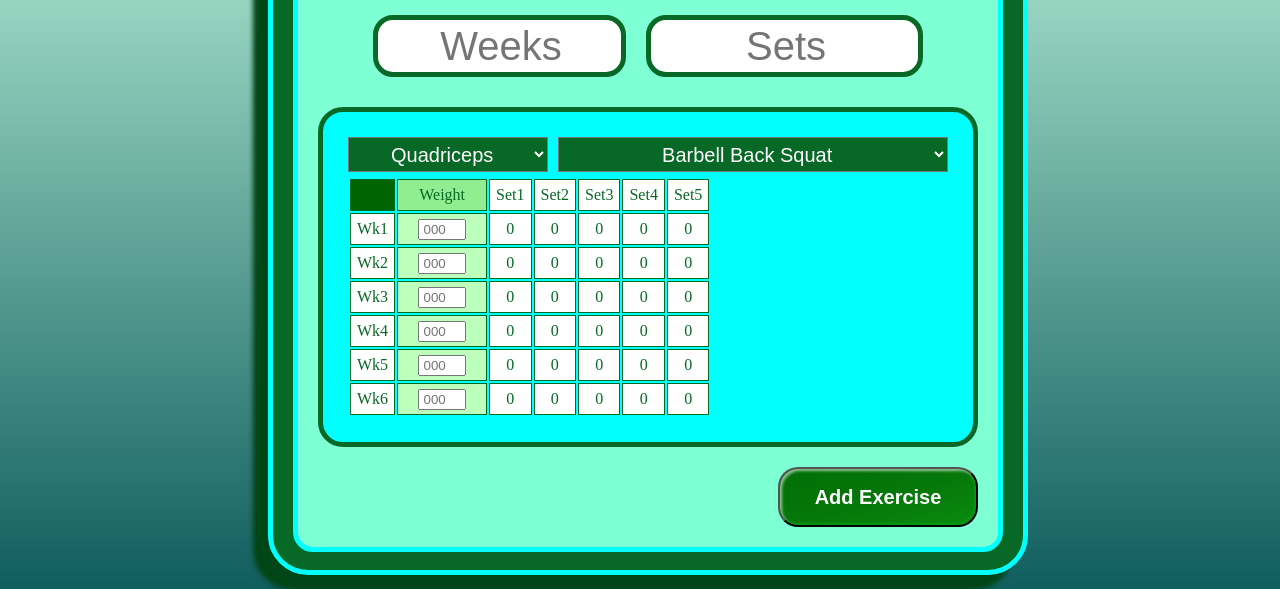
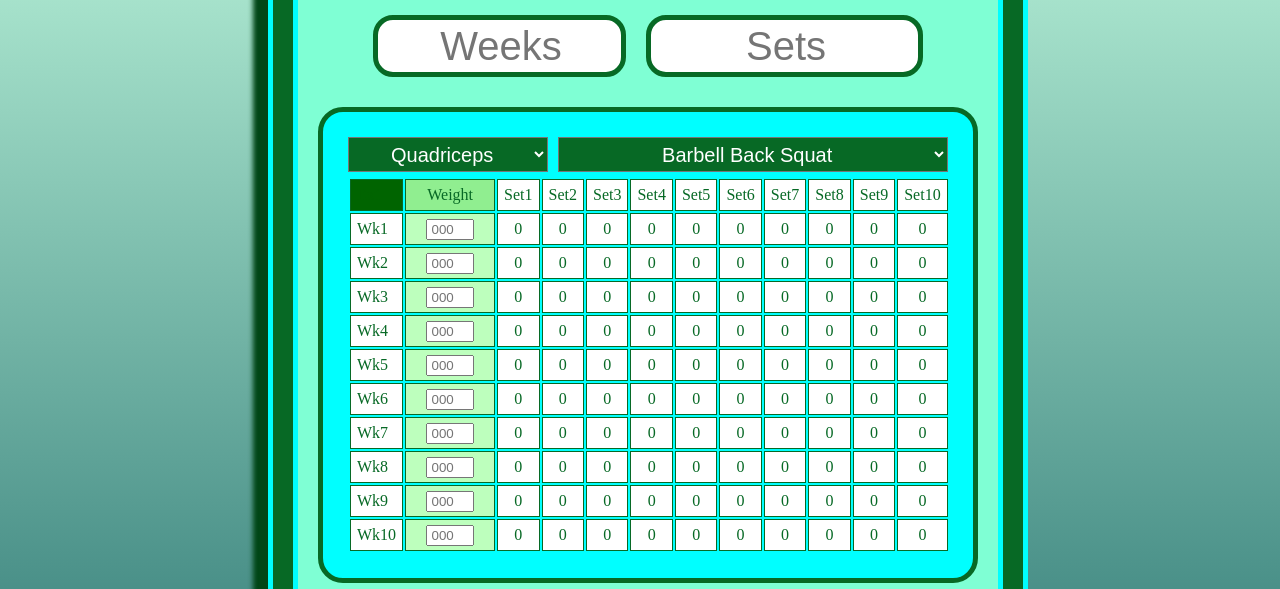
Before and after one commit to 4pd4stantone/SBA_316, a plain HTML site: page index.html in a window 1280 px wide. Shown: the part 211-800 px from the top of the page. Drawn offline with Linux system fonts and the light colour scheme.

Commit message:
changed innerHTML inside inner loop to setAtrribute instead

```diff
--- a/script.js
+++ b/script.js
@@ -7,8 +7,8 @@
 
 
 // adding weeks and sets to workout plan
-const weeks = 2 + 5;
-const sets = 3 + 4;
+const weeks = 2 + 9;
+const sets = 3 + 9;
 
 const workoutTable = document.getElementById("workout-table");
 const table = document.createElement("table");
@@ -21,23 +21,30 @@ for (let r = 0; r < weeks; r++) {
     if (s === 0 && r ===0) {
     const td = document.createElement("td");
     tr.appendChild(td);
-    td.innerText = "Ex1";
+    td.textContent = "Ex1";
     td.style.backgroundColor = 'darkgreen';
     td.style.color = 'darkgreen'
     } else if (s === 0) {
     const td = document.createElement("td");
     tr.appendChild(td);
-    td.innerText = `Wk${r}`;
+    td.textContent = `Wk${r}`;
     } else if (s === 1 && r === 0) {
     const td = document.createElement("td");
     tr.appendChild(td);
-    td.innerText = `Weight`;
+    td.textContent = `Weight`;
     td.style.textAlign = 'center';
     td.style.backgroundColor = 'lightgreen';
     } else if (s === 1 && r > 0) {
     const td = document.createElement("td");
     tr.appendChild(td);
-    td.innerHTML = `<input type="number" name="number" placeholder="000" min='1' max='999' style="width: 40px; text-align: center">`;
+    let input = document.createElement('input');
+    td.appendChild(input)
+    input.setAttribute("type", "number");
+    input.setAttribute("name", "number");
+    input.setAttribute("placeholder", "000");
+    input.setAttribute("min", "1");
+    input.setAttribute("max", "999");
+    input.setAttribute("style", "width: 40px; text-align: center; color: darkgreen");
     td.style.textAlign = "center";
     td.style.width = "40px";
     td.style.padding = "0 20px";
@@ -45,11 +52,11 @@ for (let r = 0; r < weeks; r++) {
     } else if (s > 1 && r === 0) {
     const td = document.createElement("td");
     tr.appendChild(td);
-    td.innerText = `Set${s-1}`
+    td.textContent = `Set${s-1}`
     } else {
     const td = document.createElement("td");
     tr.appendChild(td);
-    td.innerText = 0;
+    td.textContent = 0;
     td.style.textAlign = "center"
     }
   }
--- a/styles.css
+++ b/styles.css
@@ -1,5 +1,5 @@
 body {
-    height: 100vh;
+    height: 150vh;
     width: 100vw;
 }
 
```
